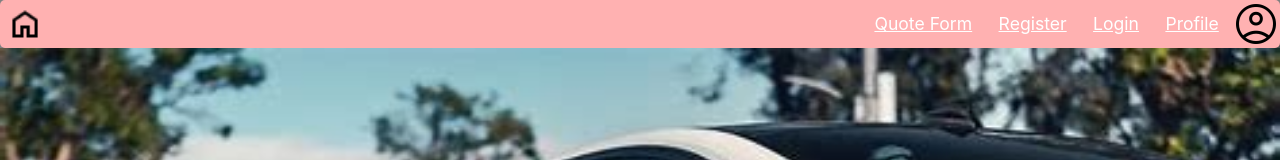
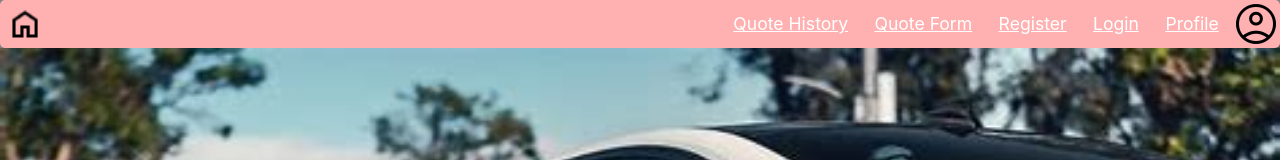
Before and after one commit to Kevin-T0114/Fuel-Rate-Prediction-App, a React (Create React App) app in the folder frontend/: page /home in a window 1280 px wide. Shown: the top 160 px of the page. Built offline with nearby package versions, Linux system fonts and the light colour scheme; no server answers.

Commit message:
Added link to quote history

```diff
--- a/frontend/src/components/Navbar.js
+++ b/frontend/src/components/Navbar.js
@@ -9,6 +9,7 @@ const Navbar = () => {
             <a href="/registration" className="register">Register</a>
             <img src={home} className='home' onClick={() => window.open('/home', '_self')}></img>
             <a href='/form' className='qForm'>Quote Form</a>
+            <a href='/history' className='qHistory'>Quote History</a>
         </div>
     )
 }
```
